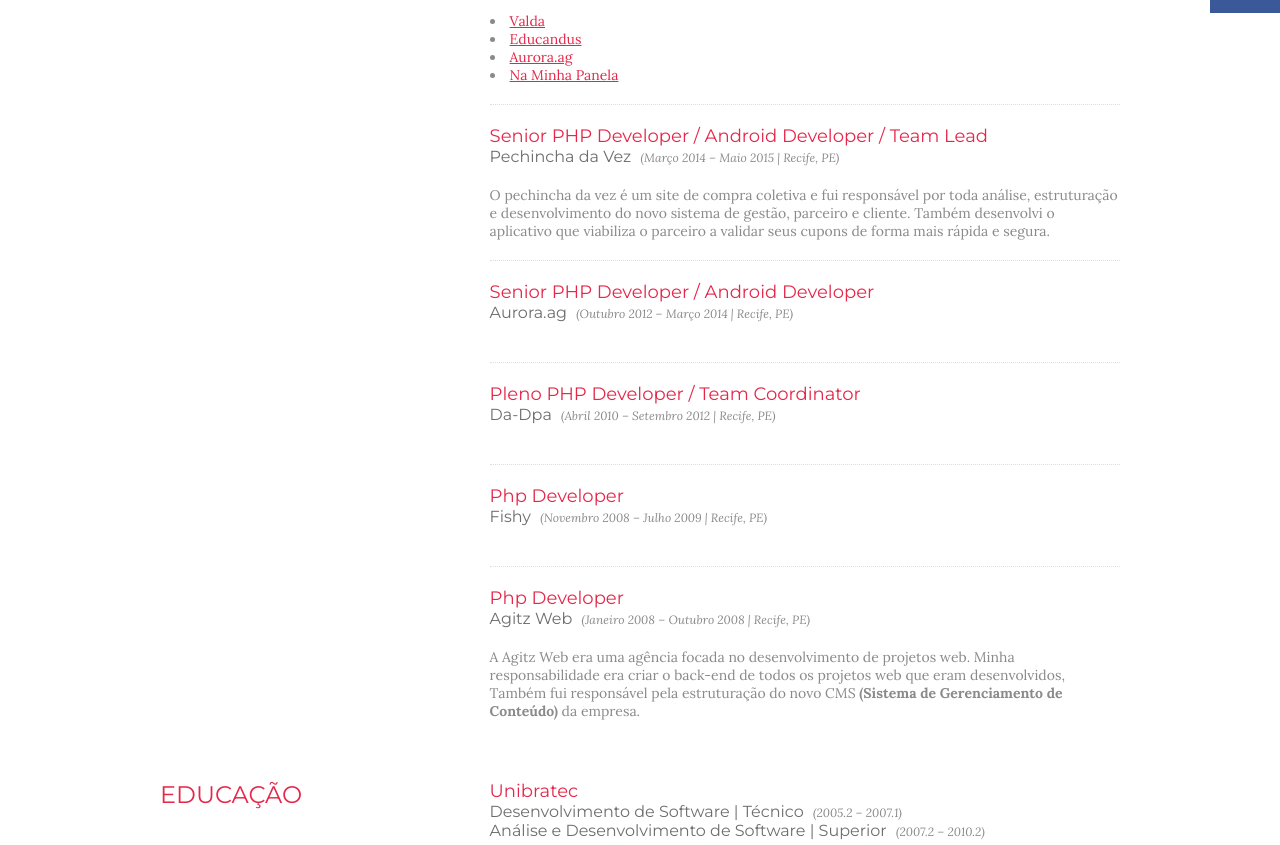
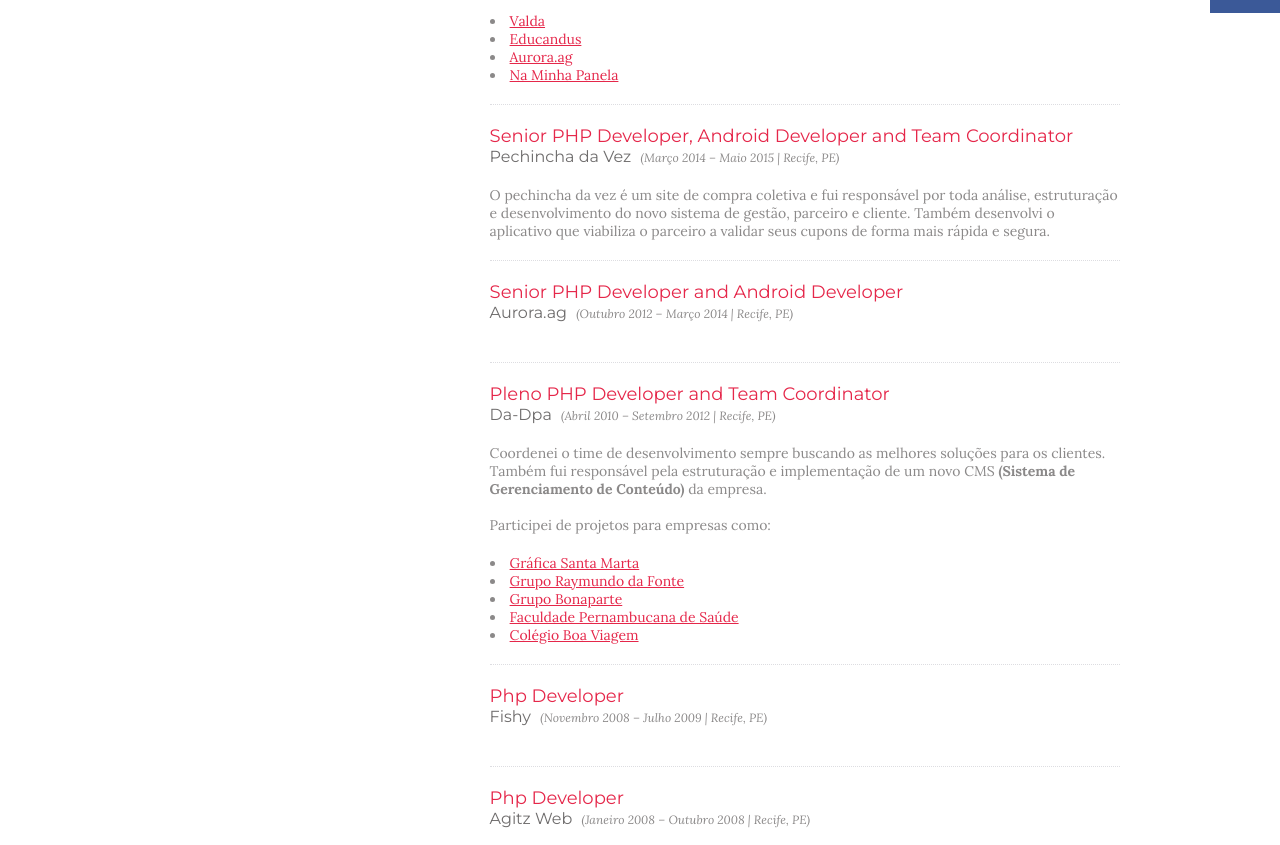
Before and after one commit to viniciusgalvao/resume, a website: page index.html in a window 1280 px wide. Shown: the part 517-1362 px from the top of the page. Drawn offline with Linux system fonts and the light colour scheme.

Commit message:
Add job description in da-dpa

```diff
--- a/index.html
+++ b/index.html
@@ -48,7 +48,7 @@
 
         <div class="content">
           <div class="content-item">
-            <h3><a href="http://viniciusgalvao.com.br">Android Developer / Senior PHP Developer</a></h3>
+            <h3><a href="http://viniciusgalvao.com.br">Android Developer and Senior PHP Developer</a></h3>
             <h4>
               Freelancer
               <span class="content-time">(<time>Maio 2015</time> – Presente | <span class="address">Recife, PE)</span></span>
@@ -63,7 +63,7 @@
           </div>
 
           <div class="content-item">
-            <h3><a href="https://www.facebook.com/pechinchadavez/">Senior PHP Developer / Android Developer / Team Lead</a></h3>
+            <h3><a href="https://www.facebook.com/pechinchadavez/">Senior PHP Developer, Android Developer and Team Coordinator</a></h3>
             <h4>
               Pechincha da Vez
               <span class="content-time">(<time>Março 2014</time> – <time>Maio 2015</time> | <span class="address">Recife, PE)</span></span>
@@ -75,7 +75,7 @@
           </div>
 
           <div class="content-item">
-            <h3><a href="http://aurora.ag">Senior PHP Developer / Android Developer</a></h3>
+            <h3><a href="http://aurora.ag">Senior PHP Developer and Android Developer</a></h3>
             <h4>
               Aurora.ag
               <span class="content-time">(<time>Outubro 2012</time> – <time>Março 2014</time> | <span class="address">Recife, PE)</span></span>
@@ -85,14 +85,21 @@
           </div>
 
           <div class="content-item">
-            <h3><a href="http://da-dpa.com.br/">Pleno PHP Developer / Team Coordinator</a></h3>
+            <h3><a href="http://da-dpa.com.br/">Pleno PHP Developer and Team Coordinator</a></h3>
             <h4>
               Da-Dpa
               <span class="content-time">(<time>Abril 2010</time> – <time>Setembro 2012</time> | <span class="address">Recife, PE)</span></span>
             </h4>
 
 
-            <p></p>
+            <p>Coordenei o time de desenvolvimento sempre buscando as melhores soluções para os clientes. Também fui responsável pela estruturação e implementação de um novo CMS <b>(Sistema de Gerenciamento de Conteúdo)</b> da empresa. <br><br>Participei de projetos para empresas como:</p><br>
+            <ul>
+                <li><a target="_blank" href="http://www.graficasantamarta.com.br/">Gráfica Santa Marta</a></li>
+                <li><a target="_blank" href="http://www.raymundodafonte.com.br">Grupo Raymundo da Fonte</a></li>
+                <li><a target="_blank" href="http://grupobonaparte.com.br/">Grupo Bonaparte</a></li>
+                <li><a target="_blank" href="http://www.fps.edu.br/">Faculdade Pernambucana de Saúde</a></li>
+                <li><a target="_blank" href="http://www.cbvweb.com.br">Colégio Boa Viagem</a></li>
+            </ul>
           </div>
 
           <div class="content-item">
@@ -111,7 +118,7 @@
               <span class="content-time">(<time>Janeiro 2008</time> – <time>Outubro 2008</time> | <span class="address">Recife, PE)</span></span>
             </h4>
 
-            <p>A Agitz Web era uma agência focada no desenvolvimento de projetos web. Minha responsabilidade era criar o back-end de todos os projetos web que eram desenvolvidos, Também fui responsável pela estruturação do novo CMS <b>(Sistema de Gerenciamento de Conteúdo)</b> da empresa.</p>
+            <p>A Agitz Web era uma agência focada no desenvolvimento de projetos web. Minha responsabilidade era criar o back-end de todos os projetos web que eram desenvolvidos. Também fui responsável pela estruturação de um novo CMS <b>(Sistema de Gerenciamento de Conteúdo)</b> da empresa.</p>
           </div>
 
         </div>
@@ -147,7 +154,7 @@
           <ul class="skill-set">
             <h3>Habilidades profissionais</h3>
             <li>PHP, Codeigniter, Slim, Composer</li>
-            <li>Android, Gradle</li>
+            <li>Java - Android, Gradle</li>
             <li>JavaScript, Angular, jQuery</li>
             <li>NodeJS, Express, MeanJS, Npm</li>
             <li>Html, CSS (Sass, Less)</li>
```
